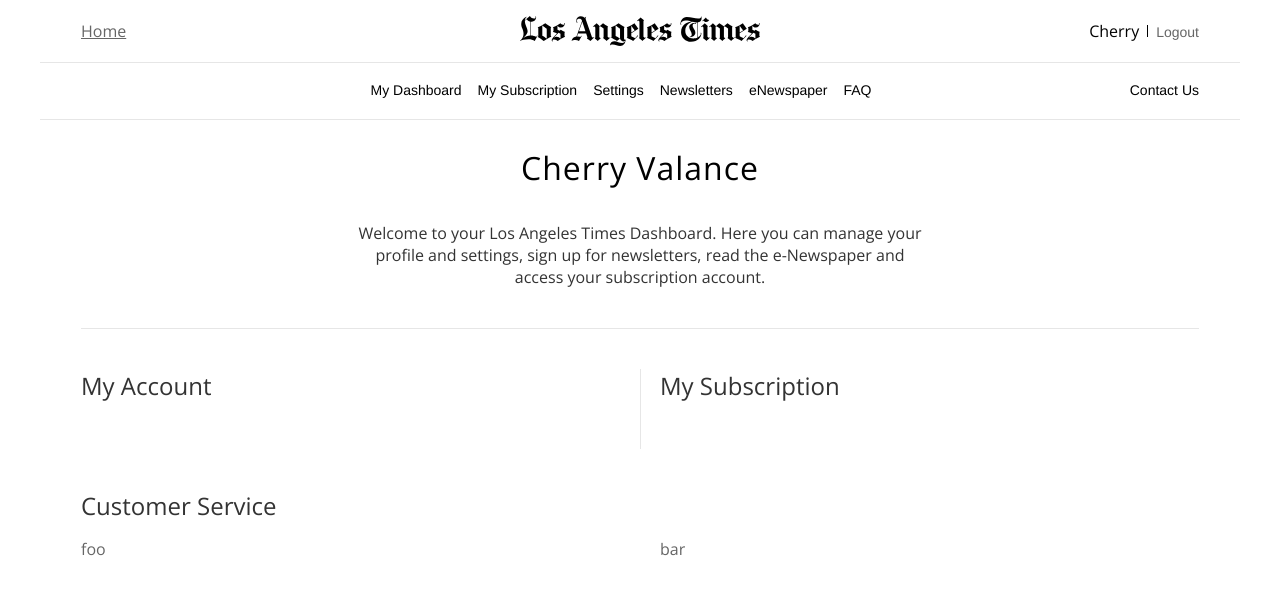
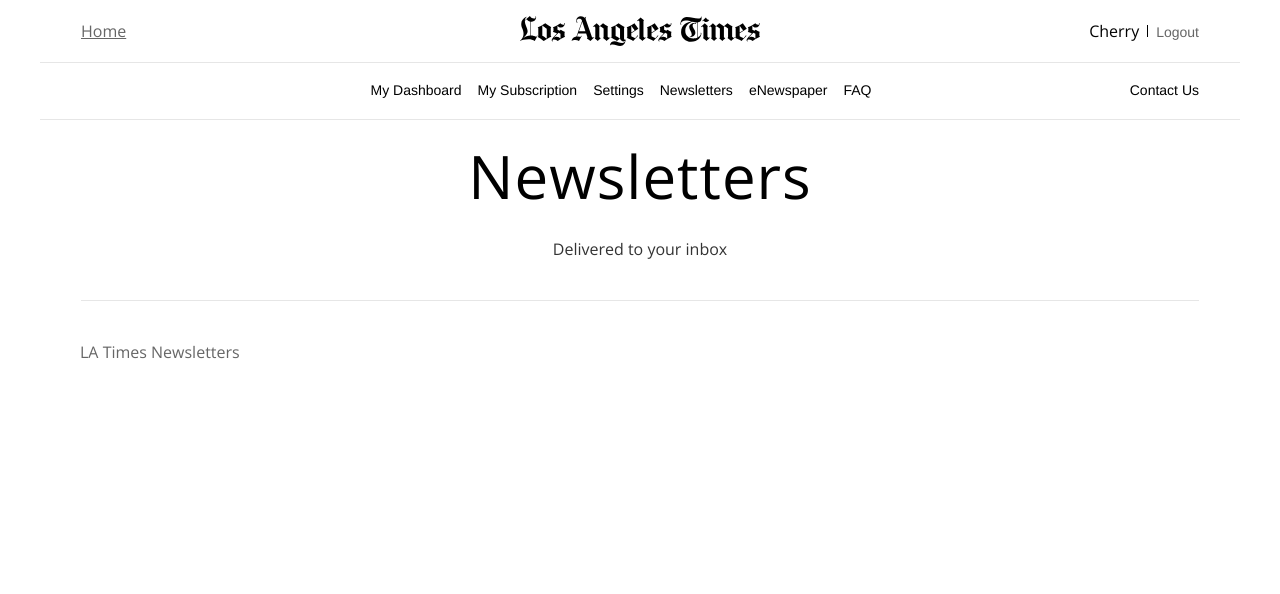
Before and after one commit to clintfisher/grid-mixins, a React (Create React App) app: page / in a window 1280 px wide. Shown: the top 594 px of the page. Built offline with nearby package versions, Linux system fonts and the light colour scheme.

Commit message:
iterating

```diff
--- a/src/App.js
+++ b/src/App.js
@@ -2,6 +2,7 @@
 import GlobalStyles from './GlobalStyles';
 import * as Core from './Core';
 import * as CoreNav from './CoreNav';
+import * as CoreNewsletters from './CoreNewsletters';
 import * as Navs from './Navs';
 
 const App = () => {
@@ -24,36 +25,23 @@
           <Navs.Nav />
         </Core.PageHeader>
         <Core.PageSubheader>
-          <Core.PageSubheading>Cherry Valance</Core.PageSubheading>
-          <Core.PageBlurb>
-            Welcome to your Los Angeles Times Dashboard. Here you can manage
-            your profile and settings, sign up for newsletters, read the
-            e-Newspaper and access your subscription account.
-          </Core.PageBlurb>
+          <Core.PageSubheading>Newsletters</Core.PageSubheading>
+          <Core.PageBlurb>Delivered to your inbox</Core.PageBlurb>
         </Core.PageSubheader>
         <Core.PageBody>
           <Core.HR />
-          <Core.Row divided>
-            <Core.Section>
-              <Core.SectionHeader>
-                <Core.SectionHeading>My Account</Core.SectionHeading>
-              </Core.SectionHeader>
-            </Core.Section>
-            <Core.Section>
-              <Core.SectionHeader>
-                <Core.SectionHeading>My Subscription</Core.SectionHeading>
-              </Core.SectionHeader>
-            </Core.Section>
-          </Core.Row>
-          <Core.Row>
-            <Core.Section fullWidth>
-              <Core.SectionHeader fullWidth>
-                <Core.SectionHeading>Customer Service</Core.SectionHeading>
-              </Core.SectionHeader>
-              <Core.Subcolumn>foo</Core.Subcolumn>
-              <Core.Subcolumn>bar</Core.Subcolumn>
-            </Core.Section>
-          </Core.Row>
+          <CoreNewsletters.Section>
+            <CoreNewsletters.SectionHeader>
+              LA Times Newsletters
+            </CoreNewsletters.SectionHeader>
+            <Core.RowList>
+              <li>
+                <article>
+                  <CoreNewsletters.Image />
+                </article>
+              </li>
+            </Core.RowList>
+          </CoreNewsletters.Section>
         </Core.PageBody>
       </Core.Page>
     </Core.Shell>
--- a/src/Core.js
+++ b/src/Core.js
@@ -3,7 +3,14 @@
 import styled from '@emotion/styled';
 import PropTypes from 'prop-types';
 import vars from './cssVars';
-import { grid, gridColumn, gridRow, pxToRem } from './cssMixins';
+import {
+  grid,
+  gridColumn,
+  gridRow,
+  pxToRem,
+  font,
+  fontSize
+} from './cssMixins';
 
 export const Shell = (props) => {
   const shell = css`
@@ -99,13 +106,18 @@
 `;
 
 export const PageSubheading = styled('h1')`
+  font-size: 32px;
+  line-height: 44px;
+  font-weight: 300;
   letter-spacing: ${pxToRem(1)};
   color: ${vars.black};
   word-break: break-word;
   margin: ${pxToRem(26)} 0 ${pxToRem(12)};
-  font-size: ${pxToRem(32)};
-  line-height: ${pxToRem(44)};
-  font-weight: 300;
+
+  @media (min-width: ${vars.tablet}) {
+    font-size: 60px;
+    line-height: 60px;
+  }
 `;
 
 export const PageBlurb = styled('p')`
@@ -141,22 +153,19 @@
   }
 
   @supports (grid-area: auto) {
-    ${grid('mobile')};
-    ${gridColumn(1, -1, false, 'mobile')};
+    display: grid;
+    grid-template-columns: subgrid;
+    ${gridColumn(1, -1, false)};
     ${gridRow(3, 1)};
     margin-right: 0;
     margin-left: 0;
 
     @media (min-width: ${vars.tablet}) {
-      ${grid('tablet')};
-      ${gridColumn(1, -1, false, 'tablet')};
       margin-right: 0;
       margin-left: 0;
     }
 
     @media (min-width: ${vars.desktop}) {
-      ${grid('desktop')};
-      ${gridColumn(1, -1, false, 'desktop')};
       margin-right: 0;
       margin-left: 0;
     }
@@ -182,8 +191,8 @@
     }
 
     @supports (grid-area: auto) {
-      ${grid('mobile')};
-      ${gridColumn(1, -1, false, 'mobile')};
+      display: grid;
+      ${gridColumn(1, -1, false)};
       align-content: start;
     }
   `;
@@ -217,8 +226,7 @@
       : ''};
 
     @supports (grid-area: auto) {
-      ${grid('tablet')};
-      ${gridColumn(1, -1, false, 'tablet')};
+      ${gridColumn(1, -1, false)};
     }
   `;
 };
@@ -226,8 +234,7 @@
 export const rowDesktopBase = () => {
   return css`
     @supports (grid-area: auto) {
-      ${grid('desktop')};
-      ${gridColumn(1, -1, false, 'desktop')};
+      ${gridColumn(1, -1, false)};
     }
   `;
 };
@@ -254,6 +261,116 @@
   @media (min-width: ${vars.desktop}) {
     ${rowDesktopBase};
   }
+`;
+
+/**
+ * RowList - generic list component that provides the grid
+ * and either a top or center border
+ * additional styling if needed, is handled contextually in
+ * parent component. use emotions component as selector
+ * @prop {string} bordered - gives RowList a top border
+ * @prop {string} divided - gives RowList a center border
+ * @returns { node } - div
+ * @example
+ * // ${RowList} {}
+ */
+
+export const RowList = styled('ul')`
+  ${rowBase};
+  list-style: none;
+  margin: 0 0 ${pxToRem(40)};
+  padding: 0;
+
+  > li {
+    margin-bottom: ${pxToRem(32)};
+
+    &:last-child {
+      margin-bottom: 0;
+    }
+
+    @supports (grid-area: auto) {
+      ${gridColumn(2, 6)};
+    }
+  } // end li
+
+  @media (min-width: ${vars.tablet}) {
+    ${rowTabletBase}
+
+    > li {
+      max-width: calc(25% - 1rem); // ie
+      position: relative;
+      display: flex;
+      flex-shrink: 0;
+      margin-bottom: 0;
+      margin-right: 1rem;
+
+      @supports (grid-area: auto) {
+        max-width: none;
+        margin-right: 0;
+
+        &:after {
+          position: absolute;
+          right: -15px;
+          display: block;
+          content: '';
+          width: 1px;
+          height: 100%;
+          background-color: ${vars.gray90};
+        }
+
+        &:last-of-type {
+          &:after {
+            display: none;
+          }
+        } // end last-of-type
+
+        &:nth-of-type(1) {
+          ${gridColumn(2, 2)};
+        }
+
+        &:nth-of-type(2) {
+          ${gridColumn(4, 2)};
+        }
+
+        &:nth-of-type(3) {
+          ${gridColumn(6, 2)};
+        }
+
+        &:nth-of-type(4) {
+          ${gridColumn(8, 2)};
+        }
+      } // end supports
+    } // end li
+  } // end tablet
+
+  @media (min-width: ${vars.desktop}) {
+    ${rowDesktopBase};
+    margin-bottom: ${pxToRem(60)};
+
+    > li {
+      @supports (grid-area: auto) {
+        &:after {
+          right: -20px;
+        }
+
+        &:nth-of-type(1) {
+          ${gridColumn(2, 3)};
+        }
+
+        &:nth-of-type(2) {
+          ${gridColumn(5, 3)};
+        }
+
+        &:nth-of-type(3) {
+          ${gridColumn(8, 3)};
+        }
+
+        &:nth-of-type(4) {
+          ${gridColumn(11, 3)};
+        }
+      } // end supports
+    } // end li
+  } // end desktop
 `;
 
 export const HR = styled('hr')`
--- /dev/null
+++ b/src/CoreNewsletters.js
@@ -0,0 +1,145 @@
+/** @jsx jsx */
+import { css, jsx } from '@emotion/core';
+import styled from '@emotion/styled';
+import vars from './cssVars';
+import { font, gridColumn, pxToRem } from './cssMixins';
+
+// css exports
+
+export const hr = css`
+  @supports (grid-area: auto) {
+    ${gridColumn(2, 6)};
+  }
+
+  @media (min-width: ${vars.tablet}) {
+    @supports (grid-area: auto) {
+      ${gridColumn(2, 8)};
+    }
+  }
+
+  @media (min-width: ${vars.desktop}) {
+    @supports (grid-area: auto) {
+      ${gridColumn(2, 12)};
+    }
+  }
+`;
+
+export const Section = styled('section')`
+  ${gridColumn(1, -1, false)};
+  margin-bottom: 2rem;
+
+  &:last-child {
+    margin-bottom: 0;
+  }
+`;
+
+export const SectionHeader = styled('header')`
+  margin-bottom: ${pxToRem(40)};
+  padding: 0 ${pxToRem(20)};
+
+  @media (min-width: ${vars.tablet}) {
+    padding: 0 ${pxToRem(30)};
+  }
+
+  @media (min-width: ${vars.desktop}) {
+    padding: 0 ${pxToRem(40)};
+  }
+`;
+
+export const Newsletter = styled('article')`
+  position: relative;
+  width: 100%;
+  display: flex;
+  flex-direction: column;
+  background-color: ${vars.white};
+`;
+
+export const Category = styled('p')`
+  font-size: 10px;
+  line-height: 10px;
+  font-weight: 700;
+  margin-bottom: ${pxToRem(16)};
+  text-transform: uppercase;
+  color: ${vars.gray40};
+`;
+
+export const Frequency = styled('p')`
+  font-size: 10px;
+  line-height: 10px;
+  font-weight: 600;
+  margin: 0;
+  text-transform: uppercase;
+  color: ${vars.gray40};
+`;
+
+export const Image = styled('figure')`
+  margin: 0 0 ${pxToRem(10)};
+
+  img {
+    object-fit: cover;
+    display: block;
+    height: ${pxToRem(200)};
+    width: 100%;
+  }
+
+  @media (min-width: ${vars.tablet}) {
+    img {
+      height: ${pxToRem(100)};
+    }
+  } // end tablet
+
+  @media (min-width: ${vars.desktop}) {
+    img {
+      height: ${pxToRem(163)};
+    }
+  } // end desktop
+`;
+
+export const Name = styled('h3')`
+  font-size: 18px;
+  line-height: 22px;
+  font-weight: 300;
+  margin: 0 0 ${pxToRem(8)};
+  color: ${vars.gray20};
+`;
+
+export const Description = styled('p')`
+  ${font({
+    name: `${vars.bodyRegular}, ${vars.bodyFallback}`,
+    size: 15,
+    lineHeight: 19
+  })};
+  margin-bottom: ${pxToRem(16)};
+  color: ${vars.gray40};
+`;
+
+export const Button = styled('button')`
+  font-size: 10px;
+  line-height: 10px;
+  font-weight: 700;
+  position: relative;
+  display: block;
+  width: 100%;
+  height: ${pxToRem(40)};
+  margin: auto 0 0;
+  text-transform: capitalize;
+  color: ${(props) => {
+    return props.isSubscribed ? vars.white : vars.gray60;
+  }};
+  background-color: ${(props) => {
+    return props.isSubscribed ? vars.aqua : vars.white;
+  }};
+  border-radius: 0;
+  border: 1px solid
+    ${(props) => {
+      return props.isSubscribed ? vars.aqua : vars.gray60;
+    }};
+  transition: ${vars.easeOutAll};
+
+  &:hover,
+  &:focus {
+    background-color: ${vars.white};
+    color: ${vars.aqua};
+    border: 1px solid ${vars.aqua};
+  }
+`;
```
